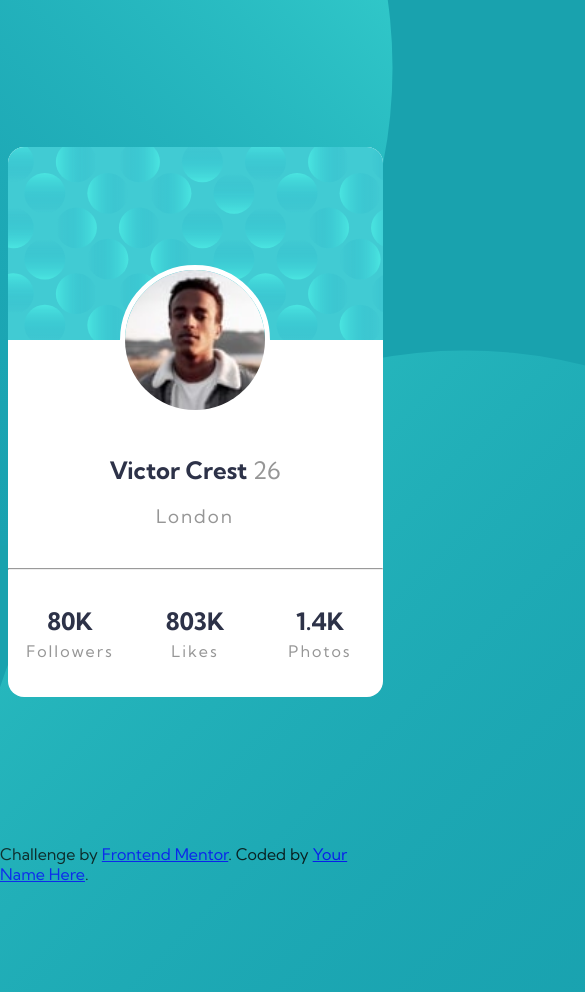
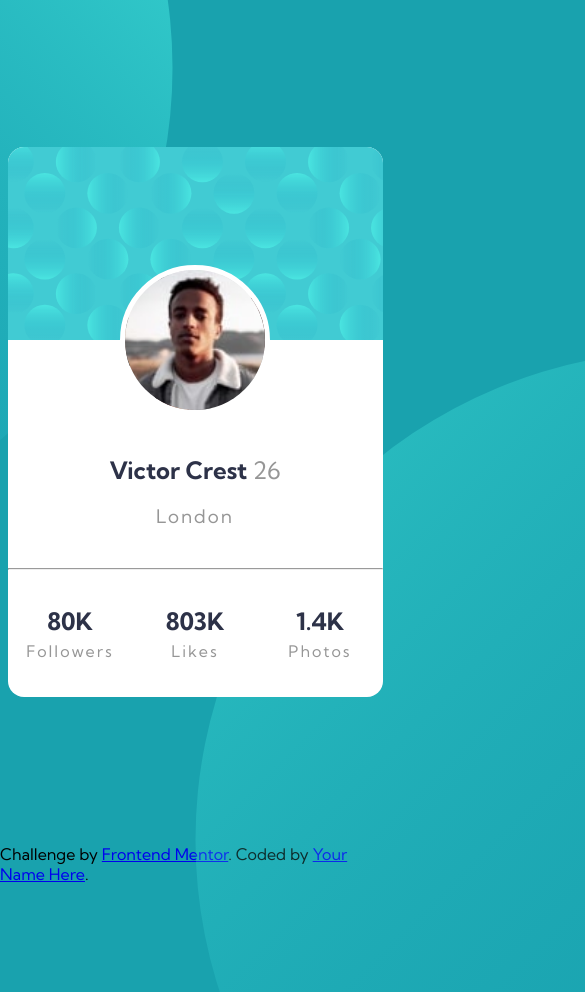
Before and after one commit to Akrata/profile-card-component-main, a plain HTML site: page index.html in a window 390 px wide. Shown: the top 992 px of the page, 585 px wide, since content can reach past the window. Drawn offline with Linux system fonts and the light colour scheme.

Commit message:
responsive 100%

```diff
--- a/style.css
+++ b/style.css
@@ -75,6 +75,9 @@ hr{
     min-height: 1px;
     width: 100%;
 }
+h2{
+    font-weight: bold;
+}
 
 
 
@@ -102,7 +105,7 @@ hr{
     height: 1000px;
     position: absolute;
     top: -50%;
-    left: -5%;
+    right: 55%;
     background: url(images/bg-pattern-top.svg) no-repeat;
     z-index: 1;
 }
@@ -112,7 +115,7 @@ hr{
     height: 1000px;
     position: absolute;
     bottom: -60%;
-    right: -5%;
+    left: 50%;
     background: url(images/bg-pattern-bottom.svg) no-repeat;
     z-index: 1;
 }
@@ -122,7 +125,7 @@ hr{
     }
     .circle1{
         top: -50%;
-        left: -150%;
+        right: 50%;
     }
     .circle2{
         bottom: -60%;
```
